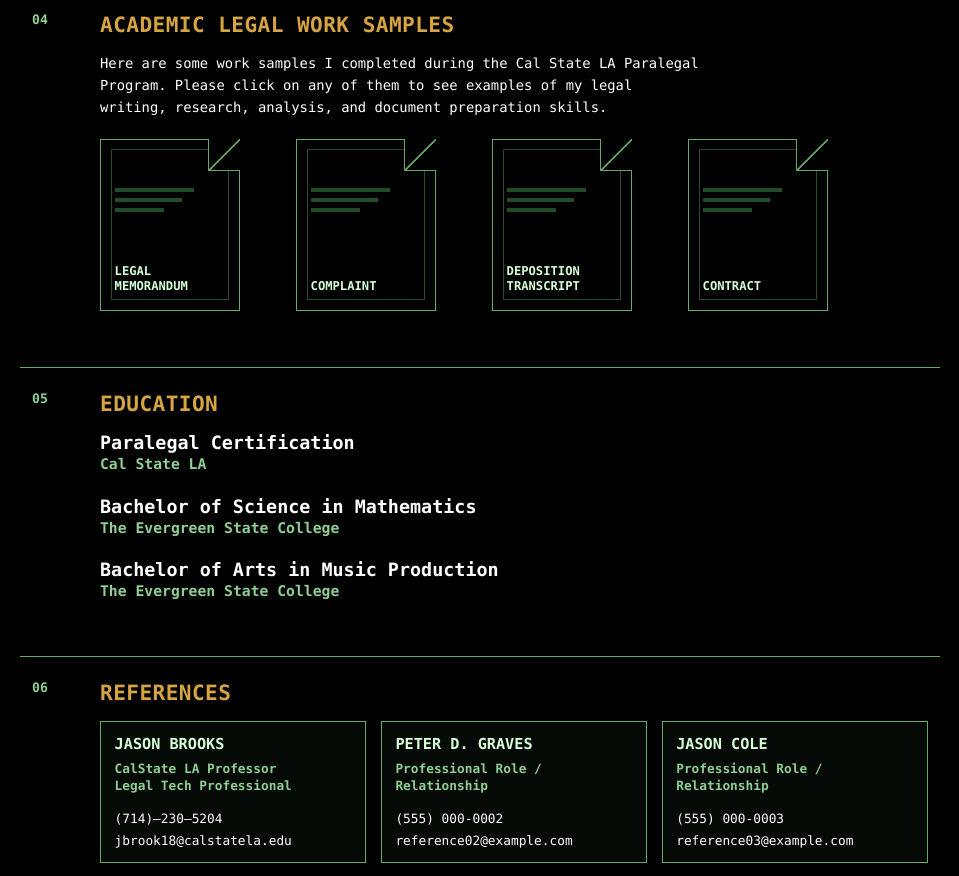
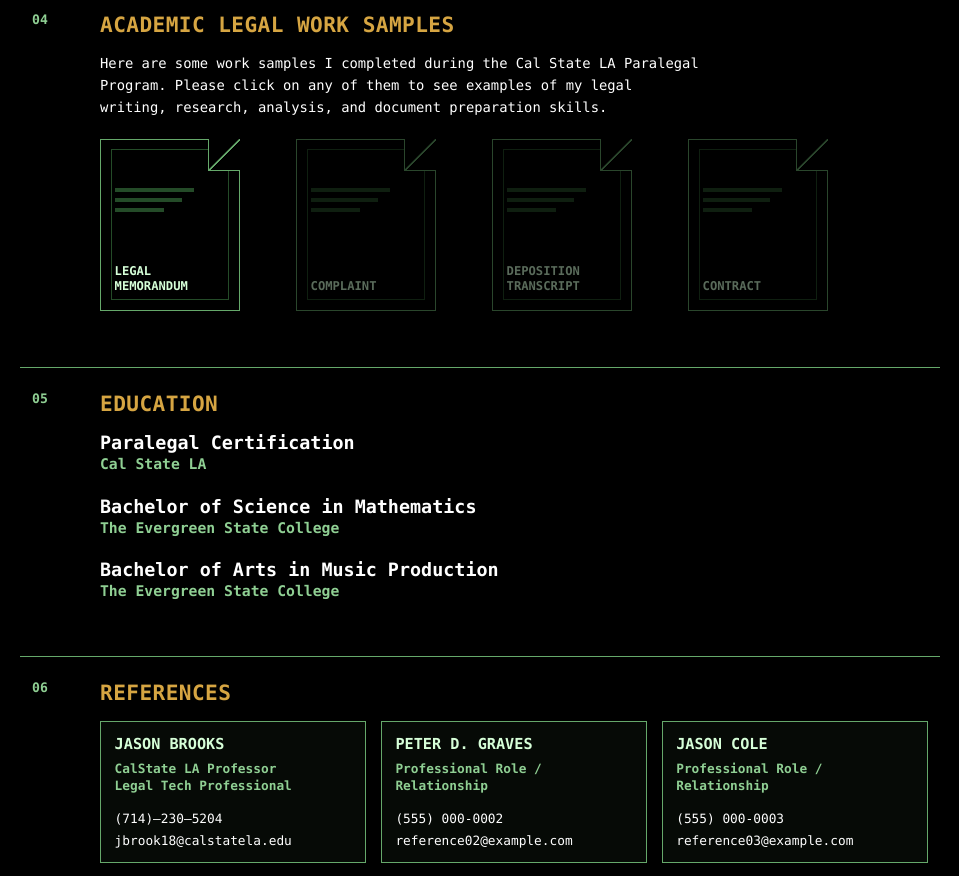
Before and after one commit to nonmammalcamel/digital_resume, a Next.js app: page / in a window 1280 px wide. Shown: the part 1780-2656 px from the top of the page, without its empty margins (160-1119 px from the left). Built offline with nearby package versions, Linux system fonts and the light colour scheme.

Commit message:
Add legal memorandum work sample

```diff
--- a/src/app/globals.css
+++ b/src/app/globals.css
@@ -457,6 +457,15 @@ main {
   color: inherit;
   cursor: pointer;
   text-align: left;
+  text-decoration: none;
+}
+
+.document-tile:disabled {
+  cursor: not-allowed;
+}
+
+.document-tile:disabled .document-icon {
+  opacity: 0.42;
 }
 
 .document-icon {
@@ -541,8 +550,8 @@ main {
   color: var(--document-text);
 }
 
-.document-tile:hover .document-icon,
-.document-tile:focus-visible .document-icon {
+.document-tile:not(:disabled):hover .document-icon,
+.document-tile:not(:disabled):focus-visible .document-icon {
   transform: translateY(-0.16rem);
   border-color: var(--amber);
   box-shadow: 0 0 0 1px var(--amber);
@@ -719,8 +728,8 @@ main {
     transition: none;
   }
 
-  .document-tile:hover .document-icon,
-  .document-tile:focus-visible .document-icon {
+  .document-tile:not(:disabled):hover .document-icon,
+  .document-tile:not(:disabled):focus-visible .document-icon {
     transform: none;
   }
 }
--- a/src/components/work-samples-section.tsx
+++ b/src/components/work-samples-section.tsx
@@ -1,6 +1,7 @@
 type WorkSampleItem = {
   id: string;
   title: string;
+  href?: string;
 };
 
 type WorkSamplesSectionProps = {
@@ -15,7 +16,11 @@ export function WorkSamplesSection({
   items
 }: WorkSamplesSectionProps) {
   return (
-    <section className="content-section" aria-labelledby="work-samples-title">
+    <section
+      id="work-samples"
+      className="content-section"
+      aria-labelledby="work-samples-title"
+    >
       <div className="section-label">04</div>
 
       <div className="section-body">
@@ -27,13 +32,8 @@ export function WorkSamplesSection({
           <p className="section-intro">{intro}</p>
 
           <div className="document-grid">
-            {items.map((item) => (
-              <button
-                className="document-tile"
-                key={item.id}
-                type="button"
-                aria-label={`Open ${item.title} work sample`}
-              >
+            {items.map((item) => {
+              const documentContent = (
                 <span className="document-icon" aria-hidden="true">
                   <span className="document-corner" />
                   <span className="document-lines">
@@ -43,8 +43,35 @@ export function WorkSamplesSection({
                   </span>
                   <span className="document-title">{item.title}</span>
                 </span>
-              </button>
-            ))}
+              );
+
+              if (item.href) {
+                return (
+                  <a
+                    className="document-tile"
+                    href={item.href}
+                    key={item.id}
+                    target="_blank"
+                    rel="noreferrer"
+                    aria-label={`Open ${item.title} work sample in a new tab`}
+                  >
+                    {documentContent}
+                  </a>
+                );
+              }
+
+              return (
+                <button
+                  className="document-tile"
+                  key={item.id}
+                  type="button"
+                  aria-label={`${item.title} work sample coming soon`}
+                  disabled
+                >
+                  {documentContent}
+                </button>
+              );
+            })}
           </div>
         </div>
       </div>
--- a/src/content/site-content.ts
+++ b/src/content/site-content.ts
@@ -182,7 +182,8 @@ export const siteContent = {
     items: [
       {
         id: 'legal-memorandum',
-        title: 'Legal Memorandum'
+        title: 'Legal Memorandum',
+        href: '/work-samples/legal-memorandum.pdf'
       },
       {
         id: 'complaint',
```
Also changed, not shown: 1 other file (tests, documents, lock files or other folders).
